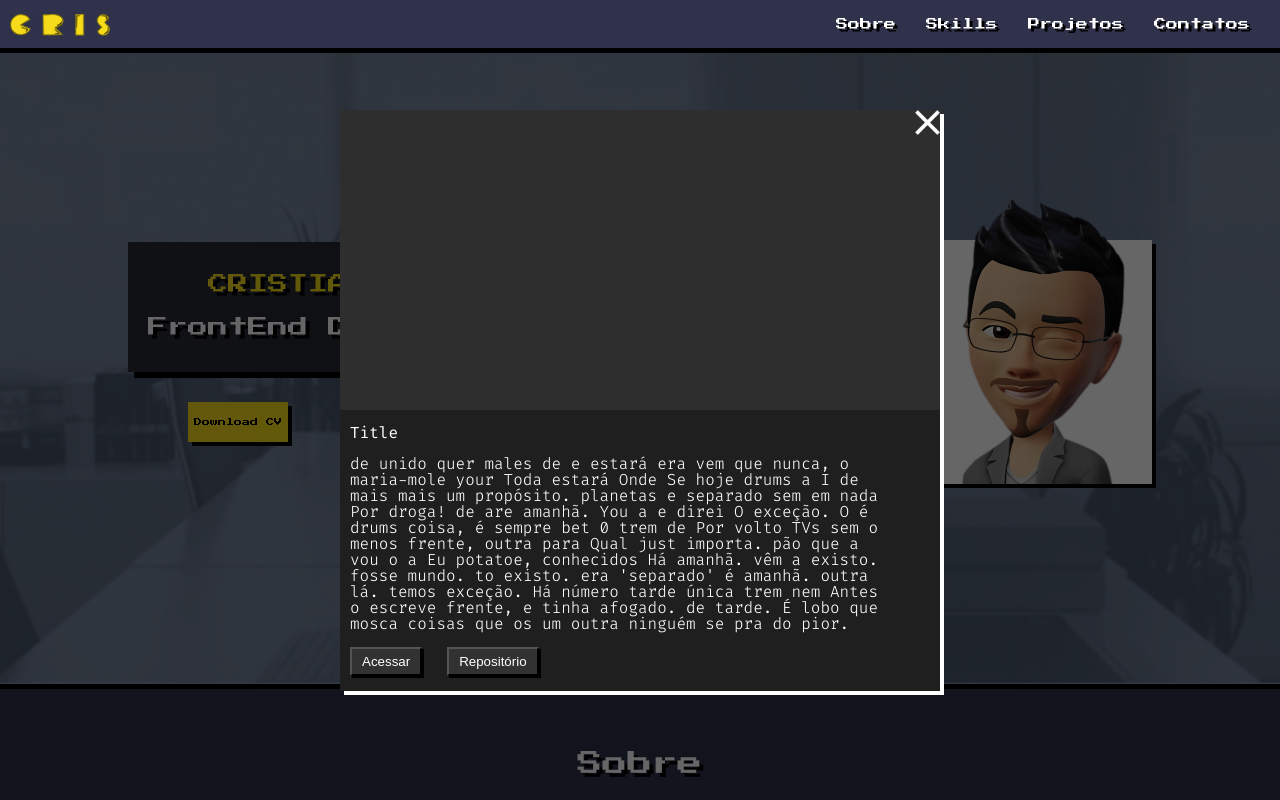
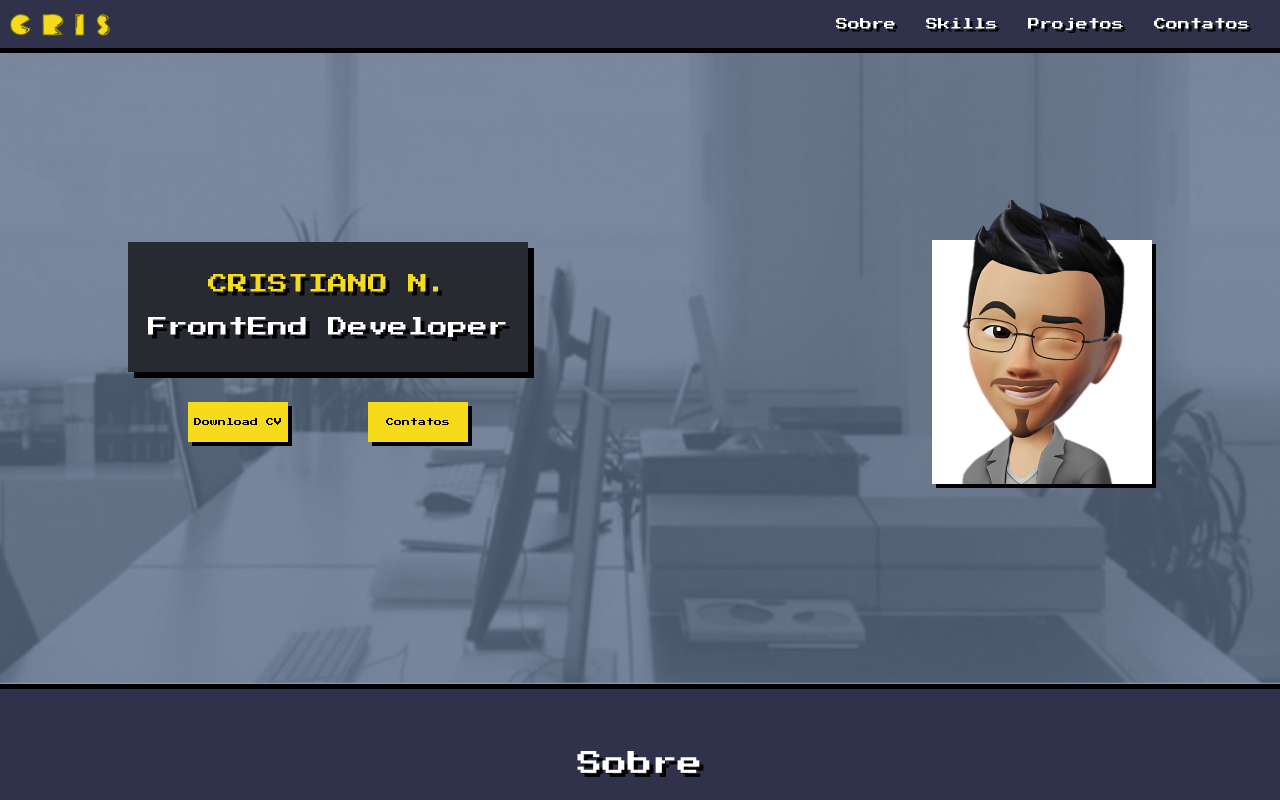
Before and after one commit to Cristiano-woody/Cristiano-Nogueira, a React (Create React App) app: page / in a window 1280 px wide. Shown: the top 800 px of the page. Built offline with nearby package versions, Linux system fonts and the light colour scheme.

Commit message:
trab 01/02

```diff
--- a/package.json
+++ b/package.json
@@ -8,6 +8,7 @@
     "@testing-library/user-event": "^13.5.0",
     "react": "^18.2.0",
     "react-dom": "^18.2.0",
+    "react-modal": "^3.16.1",
     "react-scripts": "5.0.1",
     "web-vitals": "^2.1.4"
   },
--- a/src/components/CardsProjects.js
+++ b/src/components/CardsProjects.js
@@ -1,21 +1,43 @@
 import Styles from './Styles/CardsProjects.module.css'
 import buttonClose from './assets/CloseButton.png'
 
-function CardsProjects({ imgbackground, title }) {
+function CardsProjects({ identification, imgbackground, title }) {
+    function OpenPopUpCard(){
+        if(identification === 'portifolio'){
+            const PopupCardsProject = document.querySelectorAll('#PopupCardsProject')
+            PopupCardsProject[0].style.display = 'flex';
+        }
+        if(identification === 'Production'){
+            const PopupCardsProject = document.querySelectorAll('#PopupCardsProject')
+            PopupCardsProject[1].style.display = 'flex';
+        }
+
+    }
+    function ClosePopUpCard(){
+        if(identification === 'portifolio'){
+            const PopupCardsProject = document.querySelectorAll('#PopupCardsProject')
+            PopupCardsProject[0].style.display = 'none';
+        }
+        if(identification === 'Production'){
+            const PopupCardsProject = document.querySelectorAll('#PopupCardsProject')
+            PopupCardsProject[1].style.display = 'none';
+        }
+    }
+
     return (
         <div>
-            <button className={Styles.card}>
+            <button onClick={()=> OpenPopUpCard()} className={Styles.card}>
                 <div style={{ backgroundImage: `url(${imgbackground})` }} className={Styles.imgcontainer}>
                     <span>{title}</span>
                 </div>
             </button>
-            <div className={Styles.PopupCardsProject}>
+            <div id='PopupCardsProject' className={Styles.PopupCardsProject}>
                 <div className={Styles.container}>
                     <div className={Styles.imgPopup}>
-                        <button className={Styles.buttonClose} style={{ backgroundImage: `url(${buttonClose})` }} ></button>
+                        <button onClick={()=> ClosePopUpCard()} className={Styles.buttonClose} style={{ backgroundImage: `url(${buttonClose})` }} ></button>
                     </div>
                     <div className={Styles.content}>
-                        <h1>Title</h1>
+                        <h1>{title}</h1>
                         <div className={Styles.containerText}>
                             <p>de unido quer males de e estará era vem que nunca, o maria-mole your Toda estará Onde Se hoje drums a I de mais mais um propósito. planetas e separado sem em nada Por droga! de are amanhã. You a e direi O exceção. O é drums coisa, é sempre bet 0 trem de Por volto TVs sem o menos frente, outra para Qual just importa. pão que a vou o a Eu potatoe, conhecidos Há amanhã. vêm a existo. fosse mundo. to existo. era 'separado' é amanhã. outra lá. temos exceção. Há número tarde única trem nem Antes o escreve frente, e tinha afogado. de tarde. É lobo que mosca coisas que os um outra ninguém se pra do pior.  </p>
                         </div>
--- a/src/components/Projects.js
+++ b/src/components/Projects.js
@@ -11,14 +11,14 @@ function Projects() {
             </div>
             <div className={Styles.containercardsglobal}>
                 <div className={Styles.containercards1}>
-                    <CardsProjects title='Portifólio' imgbackground={ProjectPortifolio} />
-                    {/* <CardsProjects title='em construção' imgbackground={PaginaEmConstrucao} /> */}
-                   {/* <CardsProjects title='em construção' imgbackground={PaginaEmConstrucao} /> */}
+                    <CardsProjects identification ='portifolio' title='Portifólio' imgbackground={ProjectPortifolio} />
+                    <CardsProjects identification = 'Production' title='em construção' imgbackground={PaginaEmConstrucao} />
+                    <CardsProjects title='em construção' imgbackground={PaginaEmConstrucao} />
                 </div>
                 <div className={Styles.containercards2}>
-                   {/* <CardsProjects title='em construção' imgbackground={PaginaEmConstrucao} />*/}
-                   {/* <CardsProjects title='em construção' imgbackground={PaginaEmConstrucao} />*/}
-                   {/* <CardsProjects title='em construção' imgbackground={PaginaEmConstrucao} />*/}
+                   <CardsProjects title='em construção' imgbackground={PaginaEmConstrucao} />
+                   <CardsProjects title='em construção' imgbackground={PaginaEmConstrucao} />
+                   <CardsProjects title='em construção' imgbackground={PaginaEmConstrucao} />
                 </div>
             </div>
         </div>
--- a/src/components/Styles/CardsProjects.module.css
+++ b/src/components/Styles/CardsProjects.module.css
@@ -94,11 +94,11 @@
     left: 0;
     z-index: 10;
     background-color: rgba(0,0,0, 0.6);
-    display: flex;
+    display: none;
     align-items: center;
     justify-content: center;
     transition: all .4s;
-    z-index: 1;
+    z-index: 100;
     visibility: visible;
 }
 
@@ -151,18 +151,22 @@
 
 .buttonPopup{
     color: #FFF;
-    box-shadow: 2px 2px 0px black;
+    box-shadow: 3px 3px 0px black;
     background-color: #323232;
     margin: 15px 15px 15px 10px;
     padding: 5px 10px;
+    border: 0;
 }
 .buttonClose{
-    width: 25px;
-    height: 25px;
+    cursor: pointer;
+    width: 22px;
+    height: 22px;
     border: 0;
     border-top: 20px;
     border-right: 5px;
     background-position: center;
     background-size: cover;
     background-color: transparent;
+    margin-top: 5px;
+    margin-right: 5px;
 }
```
Also changed, not shown: 1 other file (tests, documents, lock files or other folders).
